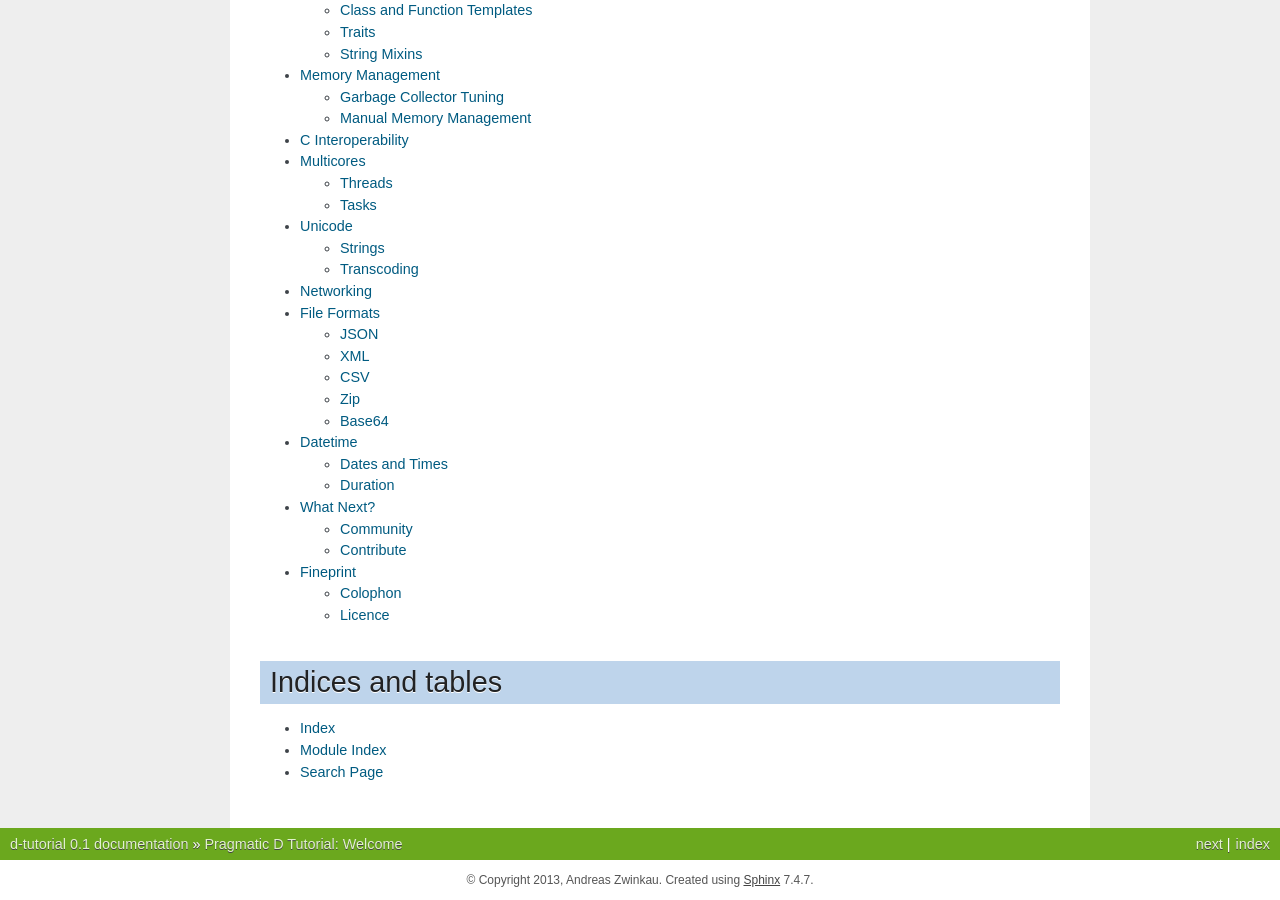
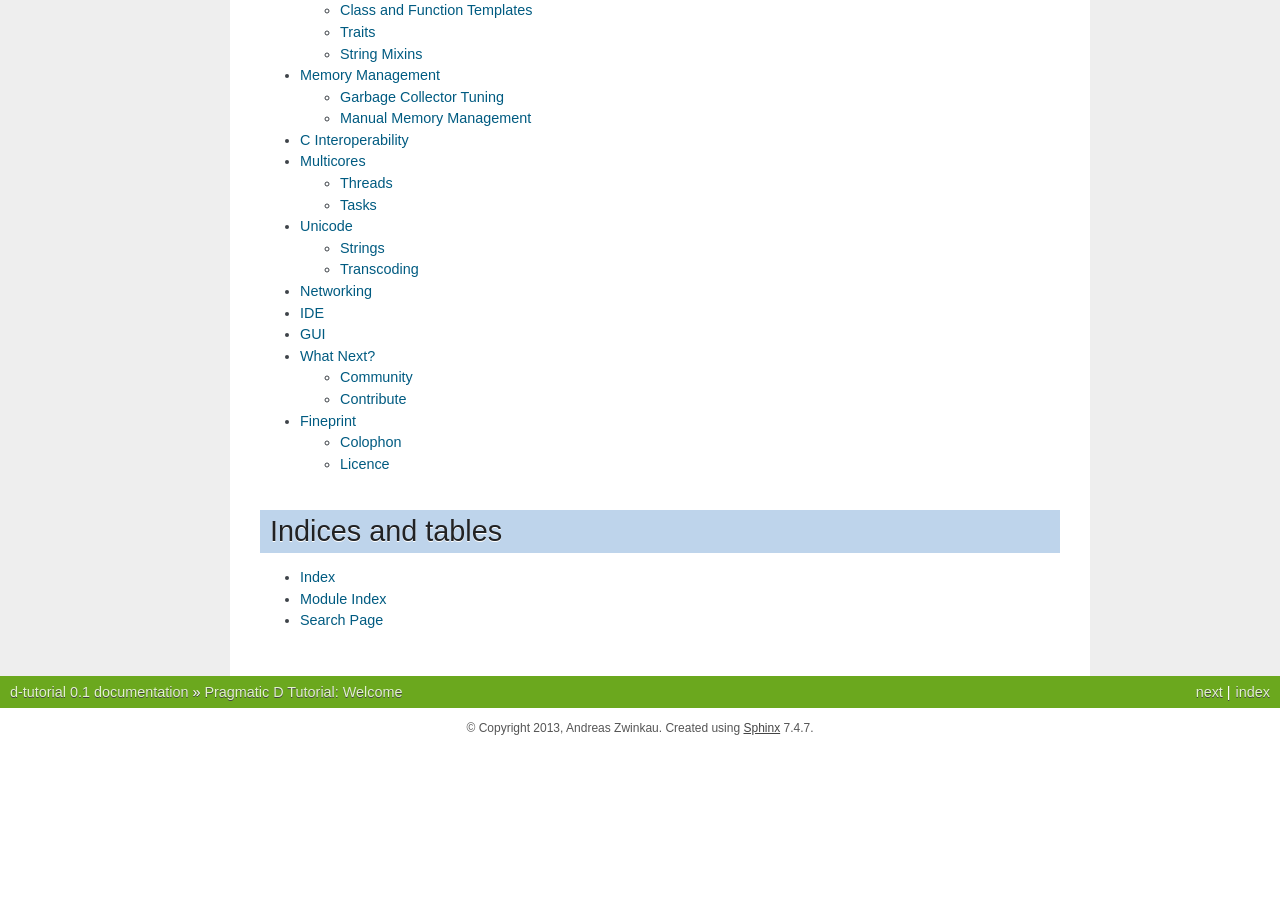
Before and after one commit to qznc/d-tut, a Sphinx documentation site: the page built from source/index.rst, in a window 1280 px wide and 900 px high, scrolled down 1122 px. Built offline with Sphinx 7.4.7, drawn with Linux system fonts in a browser that asks for light colours; after the commit the page ends 1870 px from its top, so only the background shows below that.

Commit message:
restructure

```diff
--- a/source/datetime.rst
+++ /dev/null
@@ -1,8 +0,0 @@
-Datetime
-========
-
-Dates and Times
----------------
-
-Duration
---------
--- a/source/formats.rst
+++ /dev/null
@@ -1,17 +0,0 @@
-File Formats
-============
-
-JSON
-----
-
-XML
----
-
-CSV
----
-
-Zip
----
-
-Base64
-------
--- /dev/null
+++ b/source/gui.rst
@@ -0,0 +1,6 @@
+GUI
+===
+
+How would you do a cross-platform GUI in D?
+
+Qt and GTK+ bindings are available.
--- a/source/index.rst
+++ b/source/index.rst
@@ -70,8 +70,8 @@ Contents
    multicores
    unicode
    networking
-   formats
-   datetime
+   ide
+   gui
    next
    fineprint
 
```
Also changed, not shown: source/ide.rst (added, +7 -0 lines), source/stdlib.rst (added, +22 -0 lines), 1 other file.
